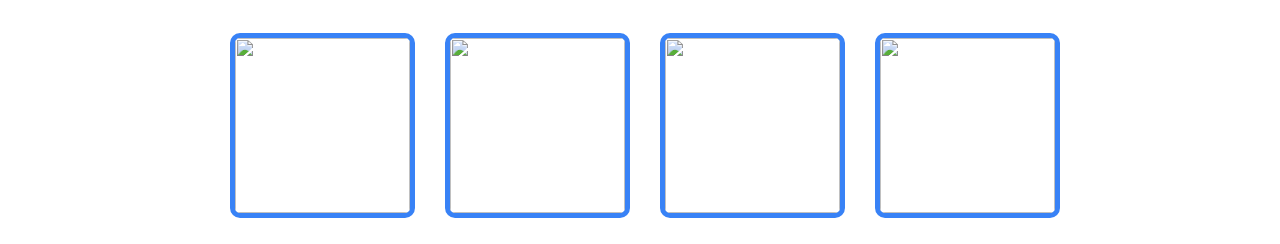
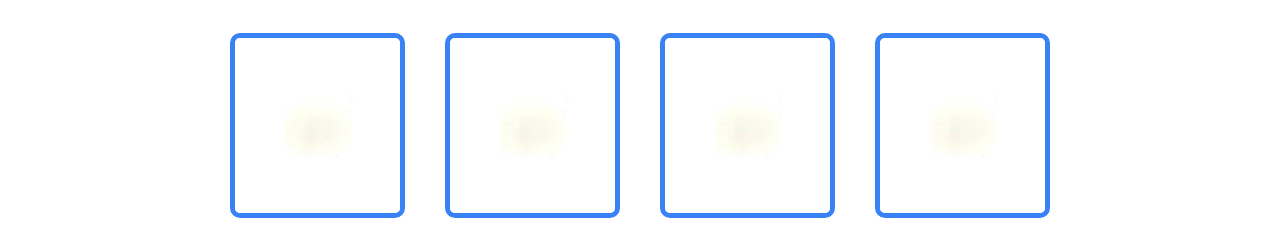
Before and after one commit to er-die/website-project, a plain HTML site: page index.html in a window 1280 px wide. Shown: the part 556-800 px from the top of the page. Drawn offline with Linux system fonts and the light colour scheme.

Commit message:
Update index.html

```diff
--- a/index.html
+++ b/index.html
@@ -49,28 +49,28 @@
 
             <div class="card">
                 <div class="container">
-                    <img src="../gioggia/img/bianco.jpg" alt="">
+                    <img src="../website-project/img/bianco.jpg" alt="">
                 </div>
                 <p class="img1">this is some subtext under an illustration
                     or Image</p>
             </div>
             <div class="card">
                 <div class="container">
-                    <img src="../gioggia/img/bianco.jpg" alt="">
+                    <img src="../website-project/img/bianco.jpg" alt="">
                 </div>
                 <p class="img1">this is some subtext under an illustration
                     or Image</p>
             </div>
             <div class="card">
                 <div class="container">
-                    <img src="../gioggia/img/bianco.jpg" alt="">
+                    <img src="../website-project/img/bianco.jpg" alt="">
                 </div>
                 <p class="img1">this is some subtext under an illustration
                     or Image</p>
             </div>
             <div class="card">
                 <div class="container">
-                    <img src="../gioggia/img/bianco.jpg" alt="">
+                    <img src="../website-project/img/bianco.jpg" alt="">
                 </div>
                 <p class="img1">this is some subtext under an illustration
                     or Image</p>
```
